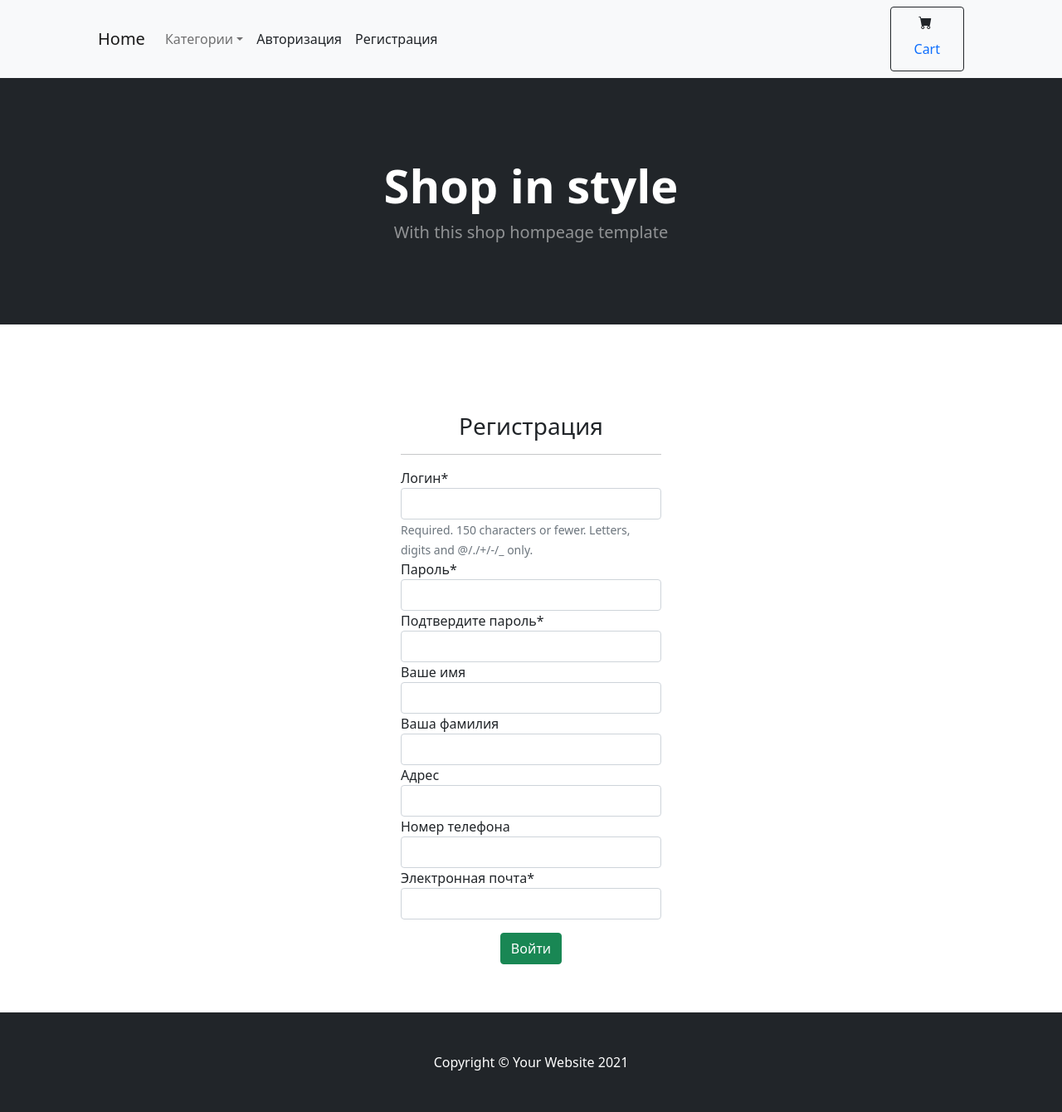
After one commit to forrex322/Shop, a Django app: page /registration/ in a window 1280 px wide. The commit adds this page. Shown: the whole page at 83% size. Run offline with Django 3.2, Linux system fonts and the light colour scheme; data comes from the database, SQL or seed files in the repository; both versions use the stored data as it was after the commit; some libraries are stand-ins or nearby versions.

Commit message:
Added form for registration

```diff
--- a/mainapp/forms.py
+++ b/mainapp/forms.py
@@ -41,3 +41,49 @@ class LoginForm(forms.ModelForm):
     class Meta:
         model = User
         fields = ['username', 'password']
+
+
+class RegistrationForm(forms.ModelForm):
+
+    confirm_password = forms.CharField(widget=forms.PasswordInput)
+    password = forms.CharField(widget=forms.PasswordInput)
+    phone = forms.CharField(required=False)
+    address = forms.CharField(required=False)
+    email = forms.EmailField(required=True)
+
+    def __init__(self, *args, **kwargs):
+        super().__init__(*args, **kwargs)
+        self.fields['username'].label = "Логин"
+        self.fields['password'].label = "Пароль"
+        self.fields['confirm_password'].label = "Подтвердите пароль"
+        self.fields['phone'].label = "Номер телефона"
+        self.fields['first_name'].label = "Ваше имя"
+        self.fields['last_name'].label = "Ваша фамилия"
+        self.fields['address'].label = "Адрес"
+        self.fields['email'].label = "Электронная почта"
+
+    def clean_email(self):
+        email = self.cleaned_data['email']
+        domain = email.split('.')[-1]
+        if domain in ['com', 'net']:
+            raise forms.ValidationError(f'Регистрация для домена "{domain}" невозможна')
+        if User.objects.filter(email=email).exists():
+            raise forms.ValidationError(f'Данный почтовый адрес уже зарегестирован в системе')
+        return email
+
+    def clean_username(self):
+        username = self.cleaned_data['username']
+        if User.objects.filter(username=username).exists():
+            raise forms.ValidationError(f'Имя {username} занято')
+        return username
+
+    def clean(self):
+        password = self.cleaned_data['password']
+        confirm_password = self.cleaned_data['confirm_password']
+        if password != confirm_password:
+            raise forms.ValidationError("Пароли не совпадают")
+        return self.cleaned_data
+
+    class Meta:
+        model = User
+        fields = ['username', 'password', 'confirm_password', 'first_name', 'last_name', 'address', 'phone', 'email']
--- a/mainapp/templates/base.html
+++ b/mainapp/templates/base.html
@@ -40,15 +40,13 @@
                             <a class="nav-link text-dark" href="{% url 'login' %}">Авторизация</a>
                         </li>
                         <li>
-                            <a class="nav-link text-dark" href="#">Регистрация</a>
+                            <a class="nav-link text-dark" href="{% url 'registration' %}">Регистрация</a>
                         </li>
                         {% endif %}
                         <li class="nav-item">
                             {% if request.user.is_authenticated %}
                             <span class="navbar text text-dark">Здравствуйте, <span class="badge badge-danger">
-                            <a style="text-decoration: none; font-size:14px; color:black;" href="#">{{ request.user.username }}</a></span> </span>
-                            {% endif %}
-
+                            <a style="text-decoration: none; font-size:14px; color:black;" href="#">{{ request.user.username }}</a></span></span> | <a href="{% url 'logout' %}">Выйти</a> {% endif %}
                         </li>
                     </ul>
                     <ul class="navbar-nav me-auto mb-2 mb-lg-0 ms-lg-4">
--- /dev/null
+++ b/mainapp/templates/registration.html
@@ -0,0 +1,18 @@
+{% extends 'base.html' %}
+{% load crispy_forms_tags %}
+{% block content %}
+<div class="row" style="margin-bottom: 50px; margin-top: 50px; width: 700px;">
+    <div class="col-md-6 offset-md-3">
+        <h3 class="text-center">Регистрация</h3>
+        <hr>
+        <form action="" method="POST">
+            {% csrf_token %}
+            {{ form|crispy }}
+            <div class="text-center">
+            <input type="submit" class="btn btn-success mt-3" value="Войти">
+            </div>
+        </form>
+    </div>
+</div>
+
+{% endblock %}
--- a/mainapp/urls.py
+++ b/mainapp/urls.py
@@ -1,4 +1,5 @@
 from django.urls import path
+from django.contrib.auth.views import LogoutView
 
 from .views import (
     test_view,
@@ -11,7 +12,8 @@ from .views import (
     CheckoutView,
     MakeOrderView,
     CategoryDetailView,
-    LoginView
+    LoginView,
+    RegistrationView
 )
 
 urlpatterns = [
@@ -24,5 +26,7 @@ urlpatterns = [
     path("change-qty/<str:slug>/", ChangeQTYView.as_view(), name="change_qty"),
     path("checkout/", CheckoutView.as_view(), name="checkout"),
     path("make-order", MakeOrderView.as_view(), name="make_order"),
-    path("login/", LoginView.as_view(), name="login")
+    path("login/", LoginView.as_view(), name="login"),
+    path("registration/", RegistrationView.as_view(), name="registration"),
+    path('logout/', LogoutView.as_view(next_page="/"), name="logout")
 ]
--- a/mainapp/views.py
+++ b/mainapp/views.py
@@ -8,7 +8,7 @@ from django.contrib.auth import authenticate, login
 
 from .models import  Product, Customer, Cart, CartProduct, Category
 from .mixins import CartMixin
-from .forms import OrderForm, LoginForm
+from .forms import OrderForm, LoginForm, RegistrationForm
 from .utils import recal_cart
 
 
@@ -175,4 +175,36 @@ class LoginView(CartMixin, View):
             if user:
                 login(request, user)
                 return HttpResponseRedirect('/')
-        return render(request, 'login.html', {'form': form, 'cart': self.cart})
+            context = {'form': form, 'cart': self.cart}
+        return render(request, 'login.html', context)
+
+
+class RegistrationView(CartMixin, View):
+
+    def get(self, request, *args, **kwargs):
+        form = RegistrationForm(request.POST or None)
+        categories = Category.objects.all()
+        context = {'form': form, 'categories': categories, 'cart': self.cart}
+        return render(request, 'registration.html', context)
+
+    def post(self, request, *args, **kwargs):
+        form = RegistrationForm(request.POST or None)
+        if form.is_valid():
+            new_user = form.save(commit=False)
+            new_user.username = form.cleaned_data['username']
+            new_user.email = form.cleaned_data['email']
+            new_user.first_name = form.cleaned_data['first_name']
+            new_user.last_name = form.cleaned_data['last_name']
+            new_user.save()
+            new_user.set_password(form.cleaned_data['password'])
+            new_user.save()
+            Customer.objects.create(
+                user=new_user,
+                phone=form.cleaned_data['phone'],
+                address=form.cleaned_data['address']
+            )
+            user = authenticate(username=form.cleaned_data['username'], password = form.cleaned_data['password'])
+            login(request, user)
+            return HttpResponseRedirect('/')
+        context = {'form': form, 'cart': self.cart}
+        return render(request, 'registration.html', context)
```
Also changed, not shown: db.sqlite3.
